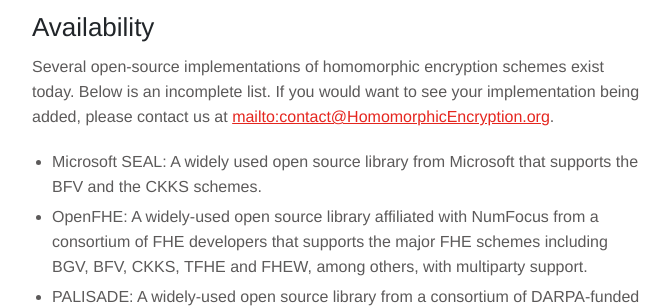
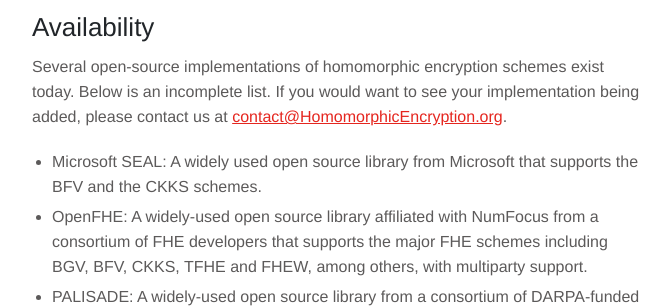
Before and after one commit to bquast/homenc, a Jekyll site: the page built from introduction.md, in a window 1280 px wide and 900 px high, scrolled down 1734 px. Shown: the part 152-460 px from the top of the window, without its empty margins (143-813 px from the left). Built offline with Jekyll 4.4.1, drawn with Linux system fonts in a browser that asks for light colours.

Commit message:
fix mailto link

```diff
--- a/introduction.md
+++ b/introduction.md
@@ -38,7 +38,7 @@ There are several reasons why this is the right time to standardize homomorphic
 ## Availability
 Several open-source implementations of homomorphic encryption schemes exist today.
 Below is an incomplete list.
-If you would want to see your implementation being added, please contact us at [mailto:contact@HomomorphicEncryption.org](contact@HomomorphicEncryption.org).
+If you would want to see your implementation being added, please contact us at [contact@HomomorphicEncryption.org](mailto:contact@HomomorphicEncryption.org).
 
 * Microsoft SEAL: A widely used open source library from Microsoft that supports the BFV and the CKKS schemes.
 * OpenFHE: A widely-used open source library affiliated with NumFocus from a consortium of FHE developers that supports the major FHE schemes including BGV, BFV, CKKS, TFHE and FHEW, among others, with multiparty support.
```
